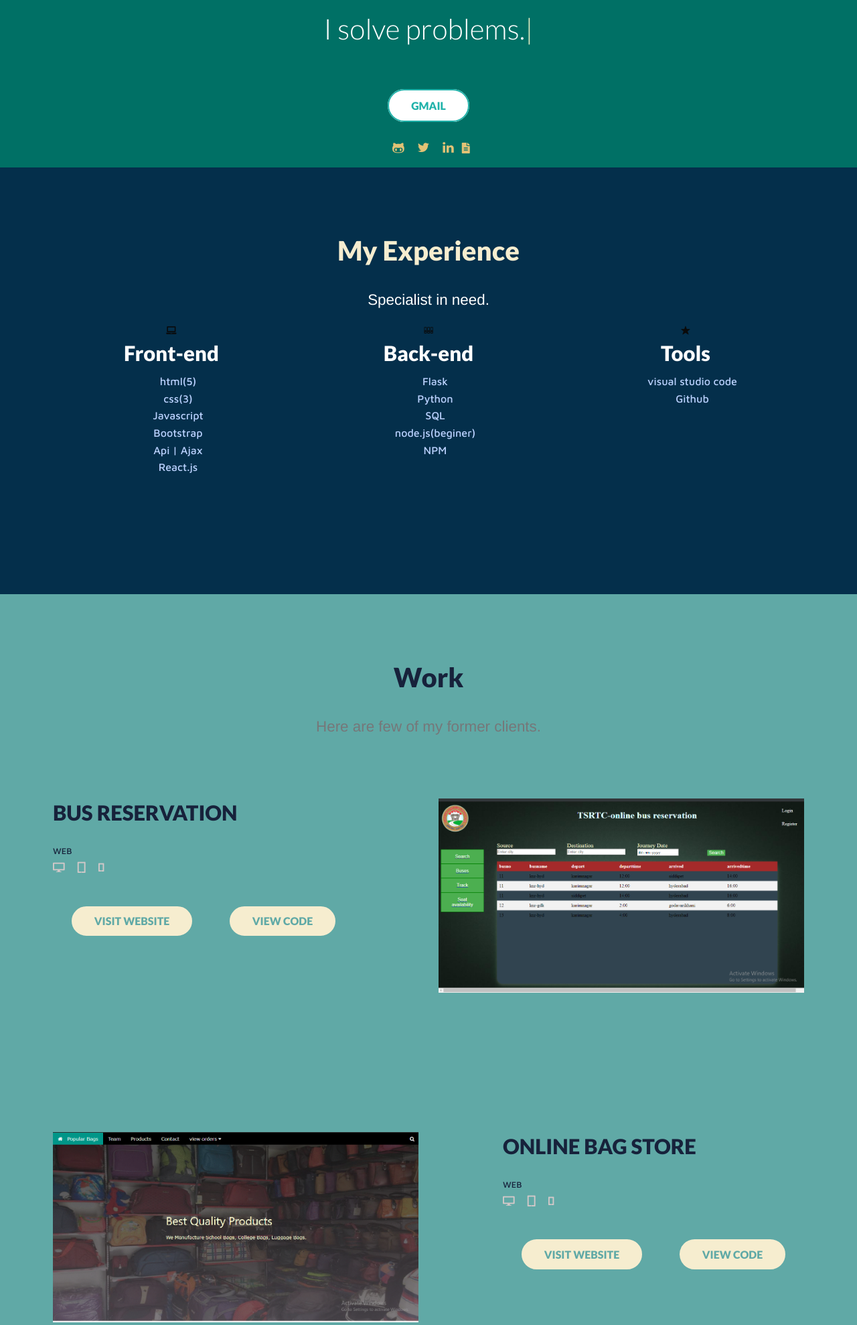
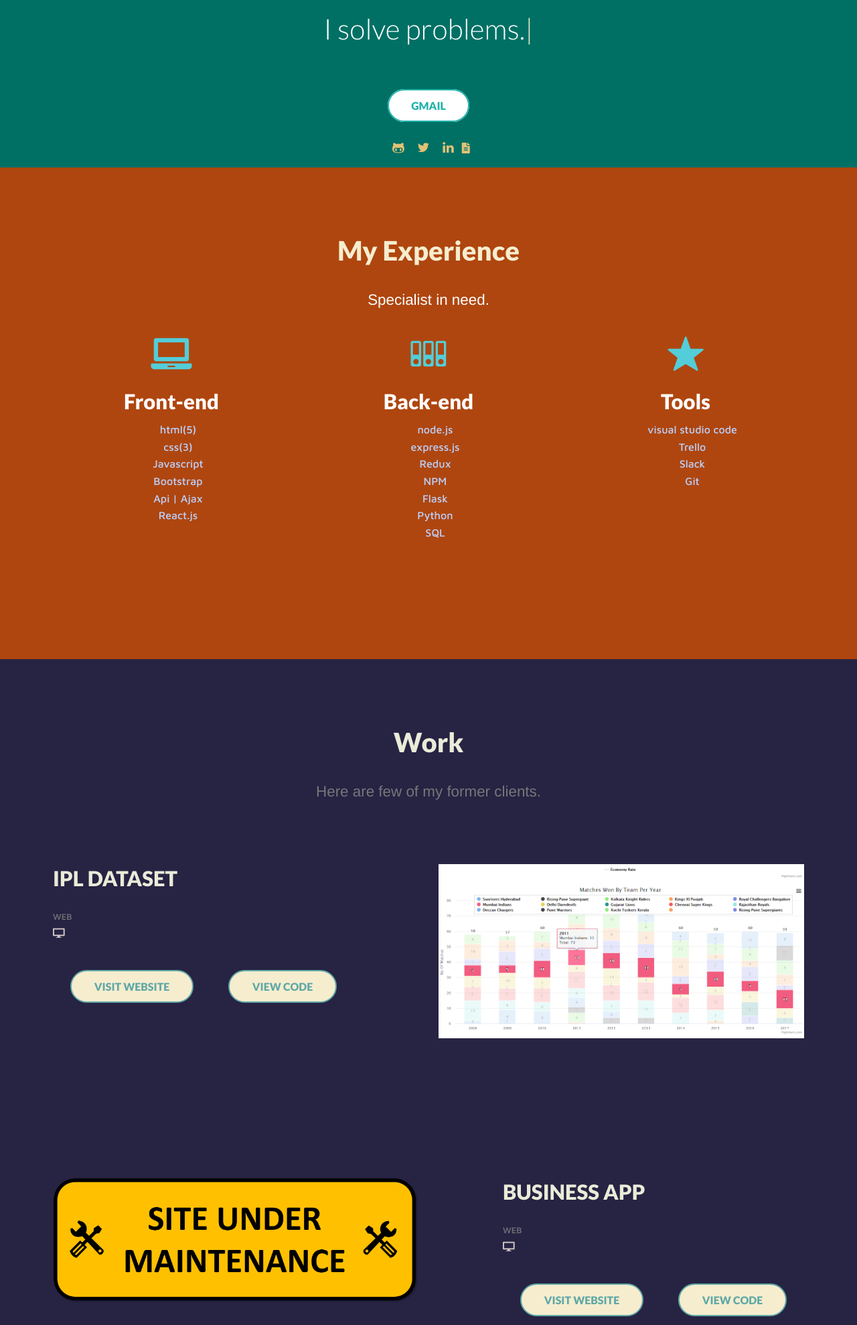
Before and after one commit to zafar26/zafar, a PHP site: page / in a window 1280 px wide. Shown: the part 465-2443 px from the top of the page at 67% size. Run offline with PHP 8.4, Linux system fonts and the light colour scheme.

Commit message:
Changes made on 11 march

```diff
--- a/assets/styles/styles.css
+++ b/assets/styles/styles.css
@@ -138,7 +138,7 @@
 
 /*** Experience ***/
 #experience {
-	background-color: #042f4b;
+	background-color: #af460f;
 	padding: 6em 4em 10em;
 }
 
@@ -153,11 +153,7 @@
 }
 
 #experience i {
-<<<<<<< HEAD
 	color: #53cdd8;
-=======
-	color:  #53cdd8;
->>>>>>> b981705d02825e19b26a561b70a1ae852cd7e21c
 	font-size: 4em;
 }
 
@@ -181,11 +177,11 @@
 /*** work ***/
 #work {
 	padding: 6em 4em 3em;
-	background-color: #60a9a6;
+	background-color: #272343;
 }
 
 #work h2 {
-	color: #17223b;
+	color: #eaebd8;
 	margin-bottom: .7em;
 }
 
@@ -207,7 +203,7 @@
 	margin:5px auto;
 }
 .details h3 {
-	color: #17223b;
+	color: #eaebd8;
 	text-transform: uppercase;
 }
 
@@ -217,7 +213,7 @@
 	margin: 2em 0 -0.1em;
 	font-family: "Maven pro", sans-serif;
 	font-weight: 500;
-	color: #17223b;
+	color: #767779;
 }
 
 .details i {
@@ -247,7 +243,7 @@
 
 /*** Footer Call-to-action ***/
 #footer-cta {
-	background-color: #4c6d86;
+	background-color: #111d5e;
 	padding: 6em 4em 10em;
 }
 
--- a/index.html
+++ b/index.html
@@ -48,7 +48,7 @@
 						<a href="https://github.com/zafar26"><i class="fa fa-github-alt fa-2x"></i></a>
 						<a href="https://twitter.com/QutubuddinZafar"><i class="fa fa-twitter fa-2x"></i></a>
 						<a href=" https://www.linkedin.com/in/mohammed-zafar-36a94612b/"><i class="fa fa-linkedin fa-2x"></i></a>
-						<a href="https://novoresume.com/a/qutubuddinzafar2616118.1"><i class='fas fa-file-alt'></i></a>
+						<a href="./assets/images/Zafar Resume new.pdf"><i class='fas fa-file-alt'></i></a>
 
 					</div>
 				</div>
@@ -83,11 +83,13 @@
 					<i class="fi-database"></i>
 					<h3>Back-end</h3>
 					<ul>
+						<li>node.js</li>
+						<li>express.js</li>
+						<li>Redux</li>
+						<li>NPM</li>
 						<li>Flask </li>
 						<li> Python</li>
 						<li>SQL</li>
-						<li>node.js(beginer)</li>
-						<li>NPM</li>
 					</ul>
 				</div>
 				<div class="small-12 medium-4 columns text-center experience-topics">
@@ -95,7 +97,9 @@
 					<h3>Tools</h3>
 					<ul>
 						<li>visual studio code</li>
-						<li>Github</li>
+						<li>Trello</li>
+						<li>Slack</li>
+						<li>Git</li>
 					</ul>
 				</div>
 			</div>
@@ -108,6 +112,75 @@
 				<p class="text-center tag-line">Here are few of my former clients.</p>
 			</div>
 
+			<div class="row work-row"> <!-- odd -->
+				<div class="small-12 medium-6 medium-push-6 columns">
+					<img src="assets/images/matches.png" alt="">
+				</div>
+				<div class="small-12 medium-5 medium-pull-7 columns">
+					<div class="details details-ftm">
+						<h3>IPL Dataset </h3>
+						<p class="platform">Web</p>
+						<p class="icons"><i class="fi-monitor"></i></p>
+						<p> </p>
+				<div class="flex-wrap">
+						<a class="my-button" target="_blank" href="https://zafar-ipldataset.netlify.com">Visit Website</a>
+						<a class="my-button" target="_blank" href="https://gitlab.com/zafar26/ipl-dataset-mohammed.zafar">View Code</a>
+				</div>
+					</div>
+				</div>
+			</div>
+
+			<div class="row work-row"> <!-- even -->
+				<div class="small-12 medium-6 columns">
+					<img src="assets/images/site-under-maintenance-1.png" alt="Bag">
+				</div>
+				<div class="small-12 medium-5 medium-offset-1 columns">
+					<div class="details details-ftm">
+						<h3>Business App</h3>
+						<p class="platform">Web</p>
+						<p class="icons"><i class="fi-monitor"></i></p>
+				<div class="flex-wrap">
+						<a class="my-button" target="_blank" href="https://popularbags.netlify.com">Visit Website</a>
+						<a class="my-button" target="_blank" href="https://gitlab.com/zafar26/business">View Code</a>
+				</div>
+					</div>
+				</div>
+			</div>
+
+			<div class="row work-row"> <!-- even -->
+				<div class="small-12 medium-6 medium-push-6 columns">
+					<img src="assets/images/site-under-maintenance-1.png" alt="company's website">
+				</div>
+				<div class="small-12 medium-5 medium-pull-7 columns">
+					<div class="details details-ftm">
+						<h3>Trello Board</h3>
+						<p class="platform">Web</p>
+						<p class="icons"><i class="fi-monitor"></i></p>
+				<div class="flex-wrap">
+						<a class="my-button" target="_blank" href="https://samratfinancial.netlify.com">Visit Website</a>
+						<a class="my-button" target="_blank" href="https://gitlab.com/zafar26/trello-react">View Code</a>
+				</div>
+					</div>
+				</div>
+			</div>
+
+
+			<div class="row work-row"> <!-- odd -->
+				<div class="small-12 medium-6 columns">
+					<img src="assets/images/site-under-maintenance-1.png" alt="">
+				</div>
+				<div class="small-12 medium-5 medium-offset-1 columns">
+					<div class="details details-ftm">
+						<h3>Nearby Restaurants</h3>
+						<p class="platform">Mobile</p>
+						<p class="icons"><i class="fi-mobile"></i></p>
+				<div class="flex-wrap">
+						<a class="my-button" target="_blank" href="https://tutorial-javascript.herokuapp.com">Download App</a>
+						<a class="my-button" target="_blank" href="https://gitlab.com/zafar26/zomato-native">View Code</a>
+					</div>
+					</div>
+				</div>
+			</div>
 
 			<div class="row work-row"> <!-- odd -->
 				<div class="small-12 medium-6 medium-push-6 columns">
```
Also changed, not shown: assets/images/bus.png, assets/images/matches.png (added), assets/images/site-under-maintenance-1.png (added), package-lock.json (added), 1 other file.
